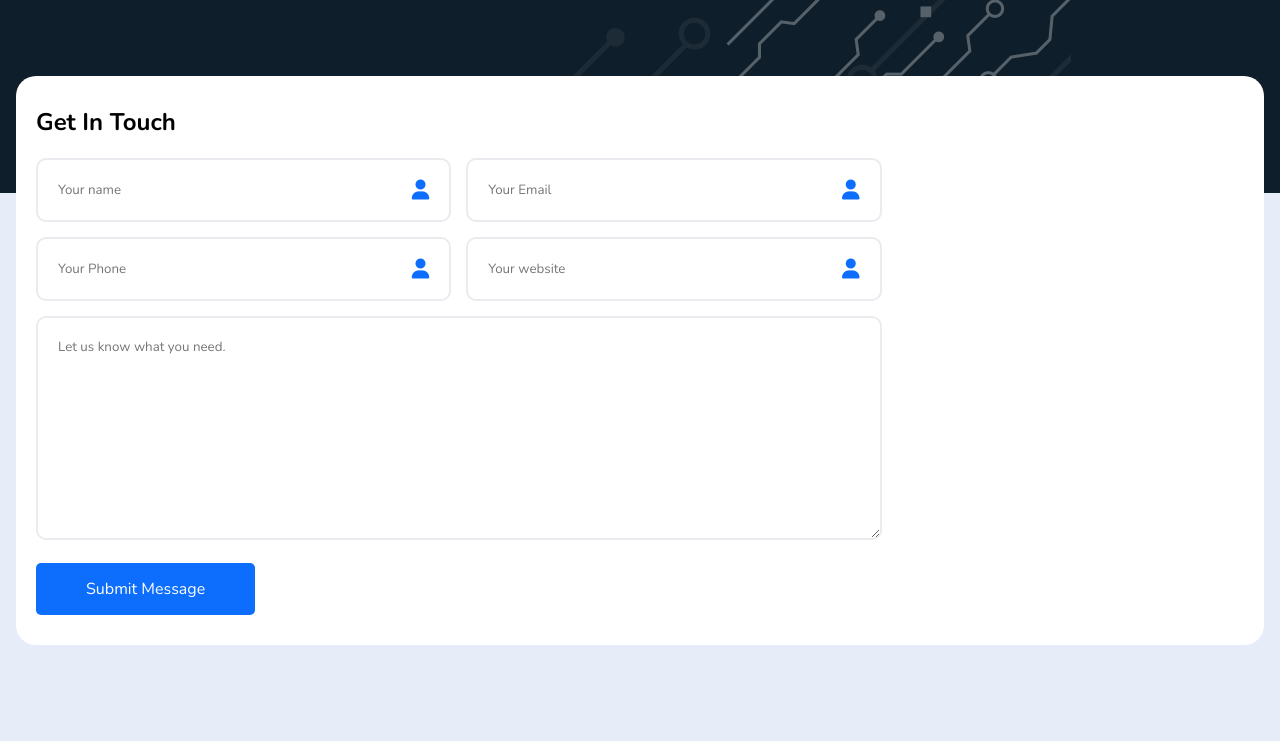
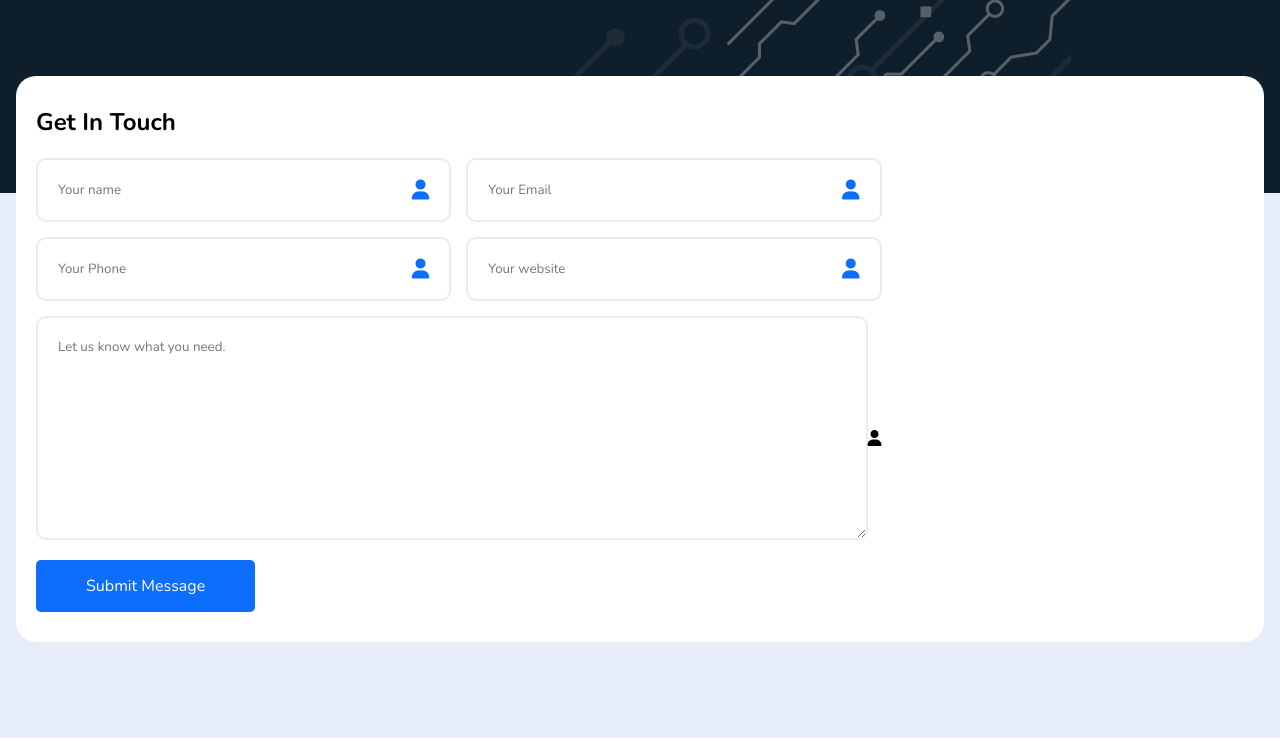
Before and after one commit to RakibHossain621/Project, a plain HTML site: page index.html in a window 1280 px wide. Shown: the part 2769-3510 px from the top of the page. Drawn offline with nearby package versions, Linux system fonts and the light colour scheme.

Commit message:
fixed changes

```diff
--- a/index.css
+++ b/index.css
@@ -422,13 +422,18 @@ background-repeat: no-repeat;
   color: var(--btn-color);
   font-size: 20px;
 }
-
 .text_message{
+  flex: 1;
   border: 2px solid #e9ebef;
   padding: 20px;
   background: var(--white-color);
   border-radius: 10px;
-  width: 100%;
+  width: 80%;
   outline: none;
   margin-bottom: 20px;
 }
+.text_icon{
+  display: flex;
+  justify-content: space-between;
+  align-items: center;
+}
--- a/index.html
+++ b/index.html
@@ -259,8 +259,9 @@
                                 <i class="fa-solid fa-user"></i>
                             </div>
                         </div>
-                        <div style="width: 100%;">
+                        <div class="text_icon">
                             <textarea class="text_message" name="" id="" cols="30" rows="10" placeholder="Let us know what you need."></textarea>
+                            <i class="fa-solid fa-user"></i>
                         </div>
                         <button class="app_btn">
                             Submit Message
```
